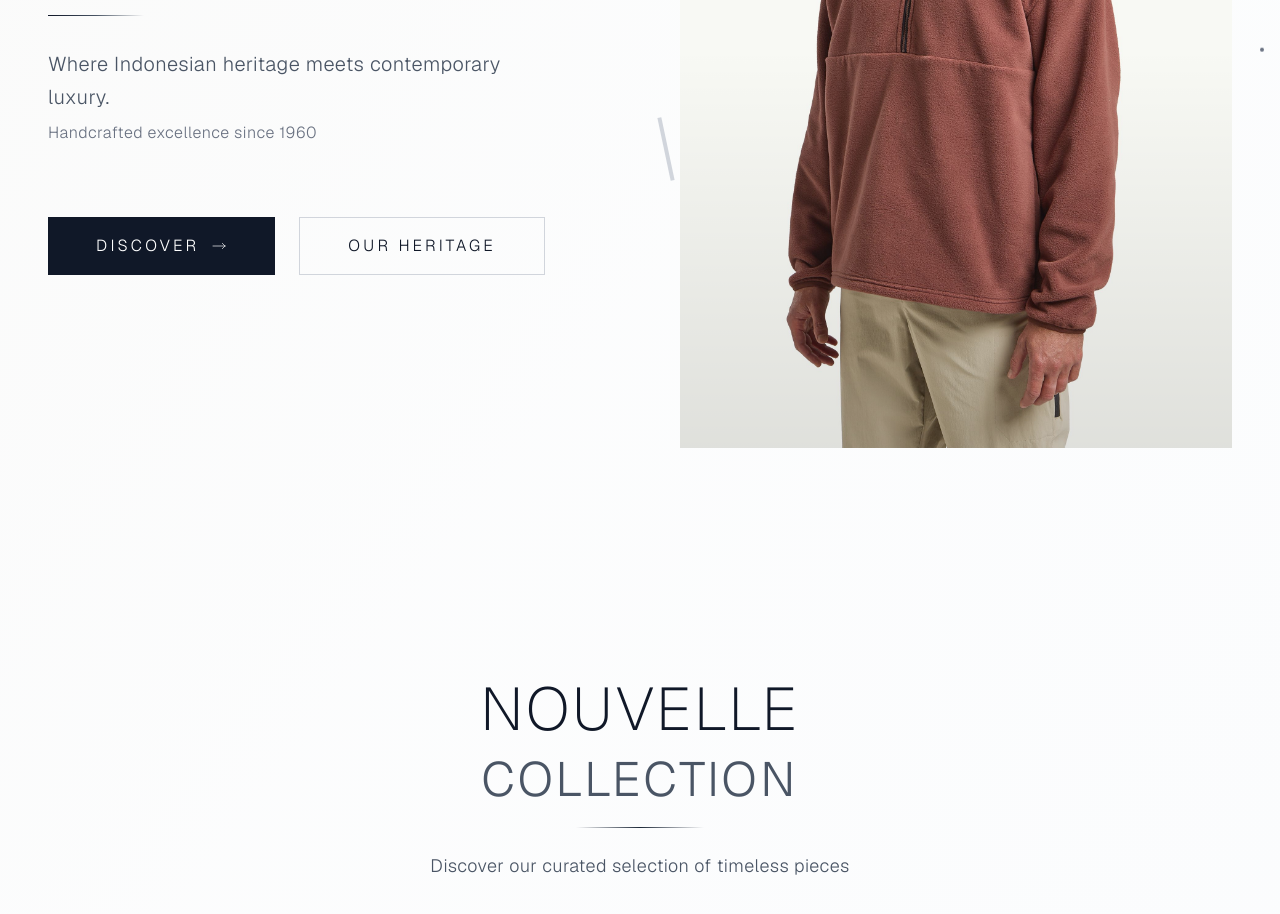
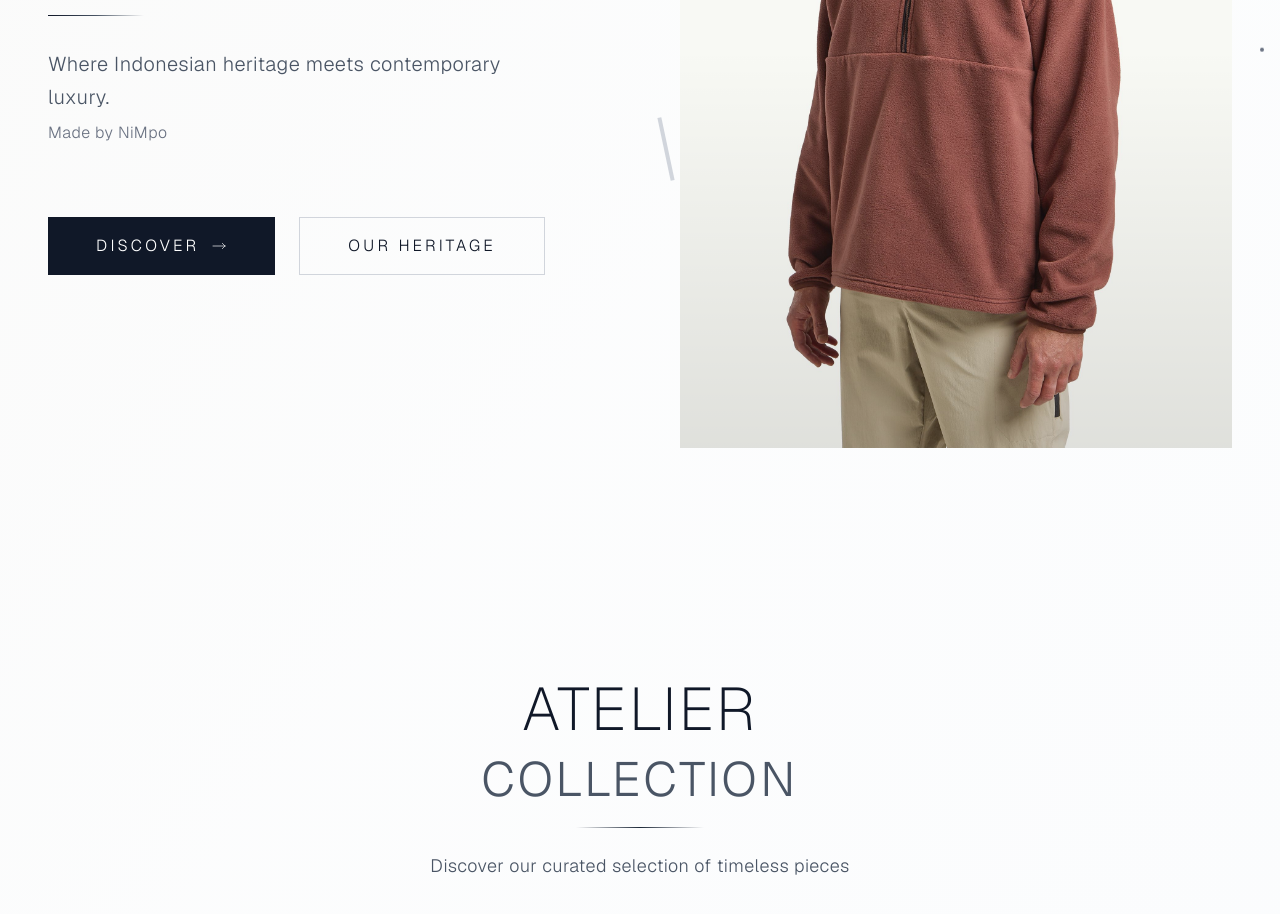
Before and after one commit to dimasrpl1/website-fashion-dimas, a Next.js app: page / in a window 1280 px wide. Shown: the part 480-1394 px from the top of the page. Built offline with nearby package versions, Linux system fonts and the light colour scheme; no server answers; the database is empty.

Commit message:
perbarui typo

```diff
--- a/src/app/page.tsx
+++ b/src/app/page.tsx
@@ -67,7 +67,7 @@ export default function Home() {
           <div className="text-center mb-12 sm:mb-16 lg:mb-20">
             <div className="space-y-4 sm:space-y-6">
               <h2 className="text-3xl sm:text-4xl lg:text-5xl xl:text-6xl font-extralight text-gray-900 tracking-wider leading-tight">
-                NOUVELLE
+                ATELIER
                 <span className="block text-2xl sm:text-3xl lg:text-4xl xl:text-5xl font-light text-gray-600 mt-1 sm:mt-2">
                   COLLECTION
                 </span>
--- a/src/components/hero.tsx
+++ b/src/components/hero.tsx
@@ -49,7 +49,7 @@ export default function Hero() {
                 <p className="text-base sm:text-lg lg:text-xl text-gray-600 font-light leading-relaxed max-w-lg tracking-wide">
                   Where Indonesian heritage meets contemporary luxury.
                   <span className="block mt-2 text-sm sm:text-base text-gray-500">
-                    Handcrafted excellence since 1960
+                    Made by NiMpo
                   </span>
                 </p>
               </div>
```
